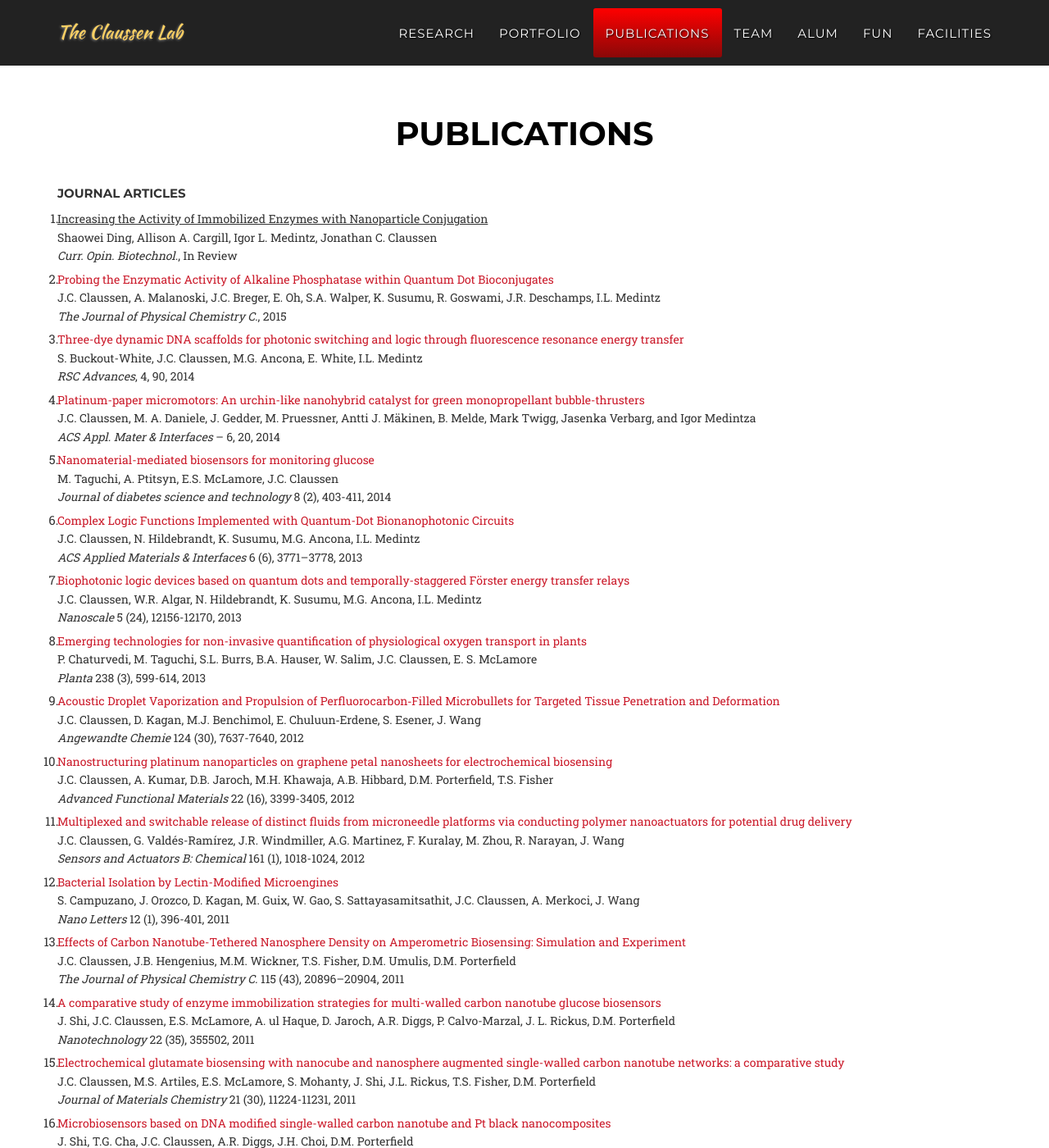
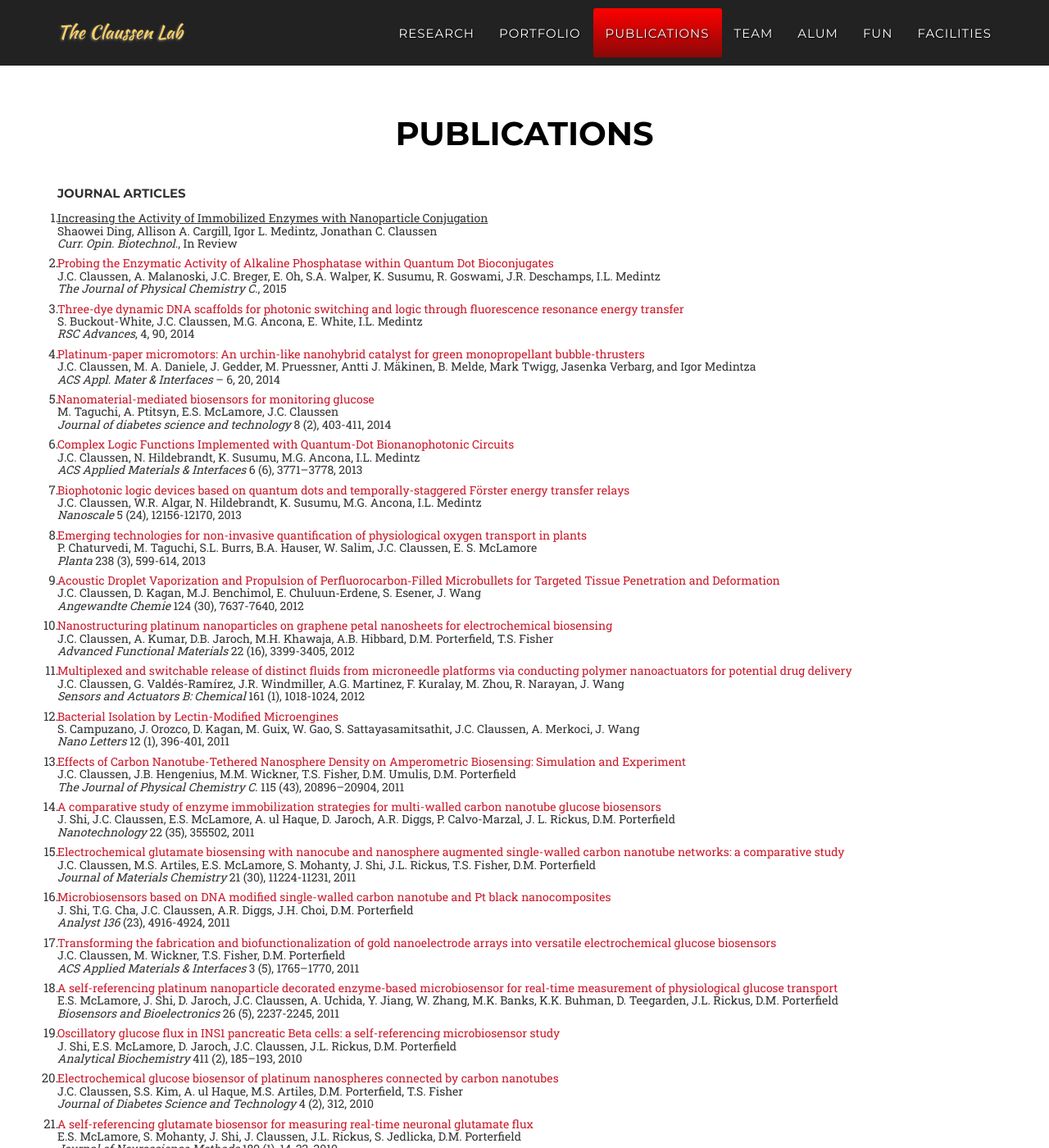
Before and after one commit to shaoweiD/newwebsite, a Jekyll site: the page built from index.html, in a window 1280 px wide and 1400 px high, scrolled down 2791 px. Shown: the whole window at 82% size. Built offline with Jekyll 4.4.1, drawn with Linux system fonts in a browser that asks for light colours; some web fonts are replaced.

Commit message:
Update Publications' spacings
It may look a bit scrunched right now, so I'll look into better spacing later.

```diff
--- a/_includes/css/agency.css
+++ b/_includes/css/agency.css
@@ -388,7 +388,8 @@ section#Publications .section-heading a {
 }
 
 .publ-list p {
-    margin-bottom: -2px;
+    line-height: 110%;
+    margin-bottom: 0px;
 }
 
 .publ-list li {
```
